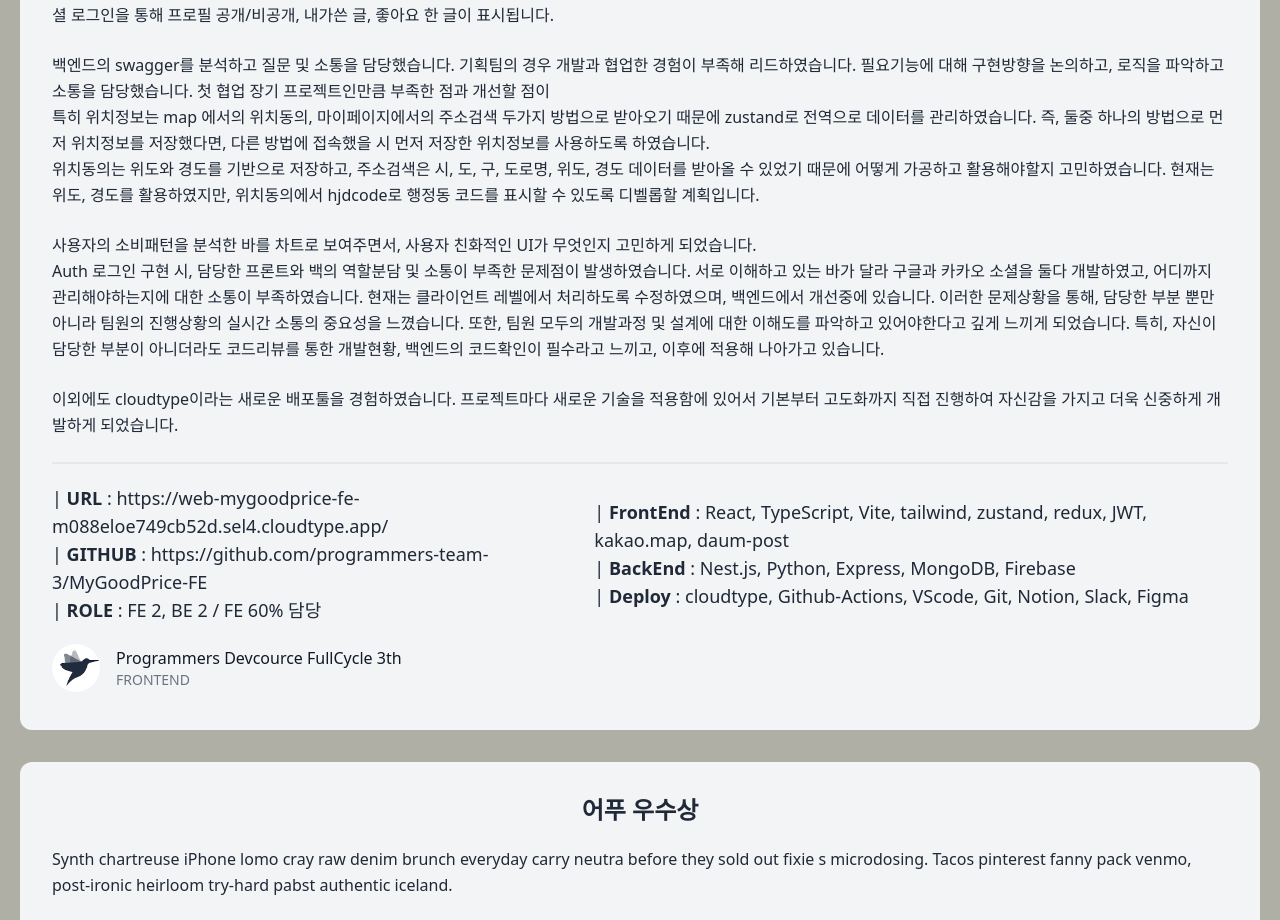
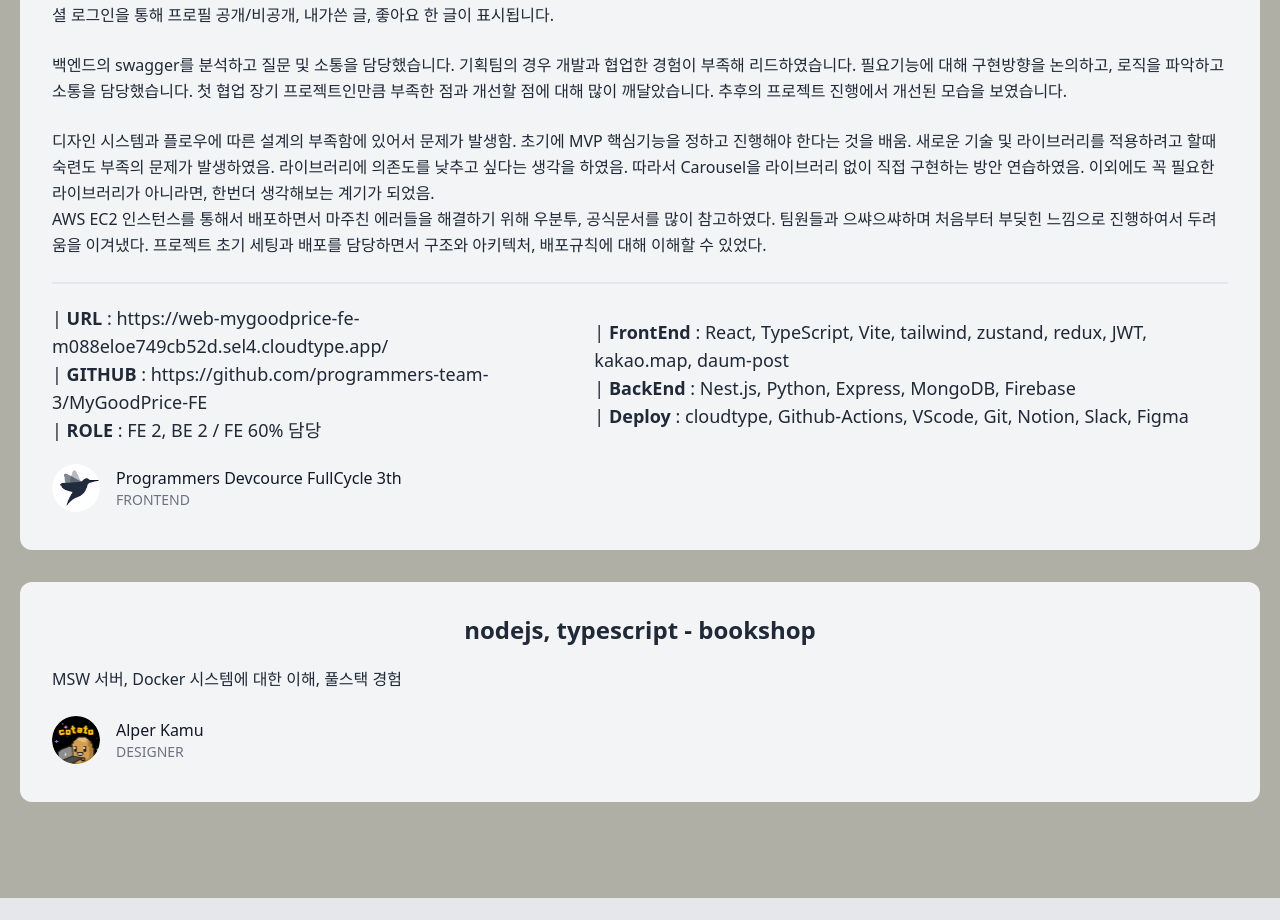
Before and after one commit to chae-dahee/chae-dahee.github.io, a Next.js app: page / in a window 1280 px wide. Shown: the part 9500-10420 px from the top of the page. Built offline with nearby package versions, Linux system fonts and the light colour scheme.

Commit message:
feat: 북킷 프로젝트 내용

```diff
--- a/src/components/home/projects.js
+++ b/src/components/home/projects.js
@@ -382,43 +382,24 @@
                   기획팀의 경우 개발과 협업한 경험이 부족해 리드하였습니다.
                   필요기능에 대해 구현방향을 논의하고, 로직을 파악하고 소통을
                   담당했습니다. 첫 협업 장기 프로젝트인만큼 부족한 점과 개선할
-                  점이
-                  <br />
-                  특히 위치정보는 map 에서의 위치동의, 마이페이지에서의 주소검색
-                  두가지 방법으로 받아오기 때문에 zustand로 전역으로 데이터를
-                  관리하였습니다. 즉, 둘중 하나의 방법으로 먼저 위치정보를
-                  저장했다면, 다른 방법에 접속했을 시 먼저 저장한 위치정보를
-                  사용하도록 하였습니다.
-                  <br />
-                  위치동의는 위도와 경도를 기반으로 저장하고, 주소검색은 시, 도,
-                  구, 도로명, 위도, 경도 데이터를 받아올 수 있었기 때문에 어떻게
-                  가공하고 활용해야할지 고민하였습니다. 현재는 위도, 경도를
-                  활용하였지만, 위치동의에서 hjdcode로 행정동 코드를 표시할 수
-                  있도록 디벨롭할 계획입니다.
-                  <br />
-                </p>
+                  점에 대해 많이 깨달았습니다. 추후의 프로젝트 진행에서 개선된
+                  모습을 보였습니다.
 
-                <p className="mb-6 leading-relaxed">
-                  사용자의 소비패턴을 분석한 바를 차트로 보여주면서, 사용자
-                  친화적인 UI가 무엇인지 고민하게 되었습니다.
-                  <br />
-                  Auth 로그인 구현 시, 담당한 프론트와 백의 역할분담 및 소통이
-                  부족한 문제점이 발생하였습니다. 서로 이해하고 있는 바가 달라
-                  구글과 카카오 소셜을 둘다 개발하였고, 어디까지
-                  관리해야하는지에 대한 소통이 부족하였습니다. 현재는 클라이언트
-                  레벨에서 처리하도록 수정하였으며, 백엔드에서 개선중에
-                  있습니다. 이러한 문제상황을 통해, 담당한 부분 뿐만 아니라
-                  팀원의 진행상황의 실시간 소통의 중요성을 느꼈습니다. 또한,
-                  팀원 모두의 개발과정 및 설계에 대한 이해도를 파악하고
-                  있어야한다고 깊게 느끼게 되었습니다. 특히, 자신이 담당한
-                  부분이 아니더라도 코드리뷰를 통한 개발현황, 백엔드의
-                  코드확인이 필수라고 느끼고, 이후에 적용해 나아가고 있습니다.
                 </p>
                 <p className="mb-6 leading-relaxed">
-                  이외에도 cloudtype이라는 새로운 배포툴을 경험하였습니다.
-                  프로젝트마다 새로운 기술을 적용함에 있어서 기본부터 고도화까지
-                  직접 진행하여 자신감을 가지고 더욱 신중하게 개발하게
-                  되었습니다.
+                  디자인 시스템과 플로우에 따른 설계의 부족함에 있어서 문제가
+                  발생함. 초기에 MVP 핵심기능을 정하고 진행해야 한다는 것을
+                  배움. 새로운 기술 및 라이브러리를 적용하려고 할때 숙련도
+                  부족의 문제가 발생하였음. 라이브러리에 의존도를 낮추고 싶다는
+                  생각을 하였음. 따라서 Carousel을 라이브러리 없이 직접 구현하는
+                  방안 연습하였음. 이외에도 꼭 필요한 라이브러리가 아니라면,
+                  한번더 생각해보는 계기가 되었음.
+                  <br/>
+                  AWS EC2 인스턴스를 통해서 배포하면서 마주친 에러들을 해결하기
+                  위해 우분투, 공식문서를 많이 참고하였다. 팀원들과 으쌰으쌰하며
+                  처음부터 부딪힌 느낌으로 진행하여서 두려움을 이겨냈다.
+                  프로젝트 초기 세팅과 배포를 담당하면서 구조와 아키텍처,
+                  배포규칙에 대해 이해할 수 있었다.
                 </p>
                 <div className="mb-5 border-t-2"></div>
                 <div className="flex flex-col items-center justify-around w-full mb-5 text-lg md:flex-row">
@@ -471,41 +452,10 @@
             <div className="w-full p-4 md:w-full">
               <div className="h-full p-8 bg-gray-100 rounded-xl">
                 <h1 className="mb-5 text-2xl font-bold text-center">
-                  어푸 우수상
-                </h1>
-                <p className="mb-6 leading-relaxed">
-                  Synth chartreuse iPhone lomo cray raw denim brunch everyday
-                  carry neutra before they sold out fixie s microdosing. Tacos
-                  pinterest fanny pack venmo, post-ironic heirloom try-hard
-                  pabst authentic iceland.
-                </p>
-                <a className="inline-flex items-center">
-                  <Image
-                    alt="cotato"
-                    src={`${prefix}/cotato.png`}
-                    className="flex-shrink-0 object-cover object-center w-12 h-12 rounded-full"
-                    height={100}
-                    width={100}
-                  />
-                  <span className="flex flex-col flex-grow pl-4">
-                    <span className="font-medium text-gray-900 title-font">
-                      Alper Kamu
-                    </span>
-                    <span className="text-sm text-gray-500">DESIGNER</span>
-                  </span>
-                </a>
-              </div>
-            </div>
-            <div className="w-full p-4 md:w-full">
-              <div className="h-full p-8 bg-gray-100 rounded-xl">
-                <h1 className="mb-5 text-2xl font-bold text-center">
                   nodejs, typescript - bookshop
                 </h1>
                 <p className="mb-6 leading-relaxed">
-                  Synth chartreuse iPhone lomo cray raw denim brunch everyday
-                  carry neutra before they sold out fixie s microdosing. Tacos
-                  pinterest fanny pack venmo, post-ironic heirloom try-hard
-                  pabst authentic iceland.
+                  MSW 서버, Docker 시스템에 대한 이해, 풀스택 경험
                 </p>
                 <a className="inline-flex items-center">
                   <Image
```
